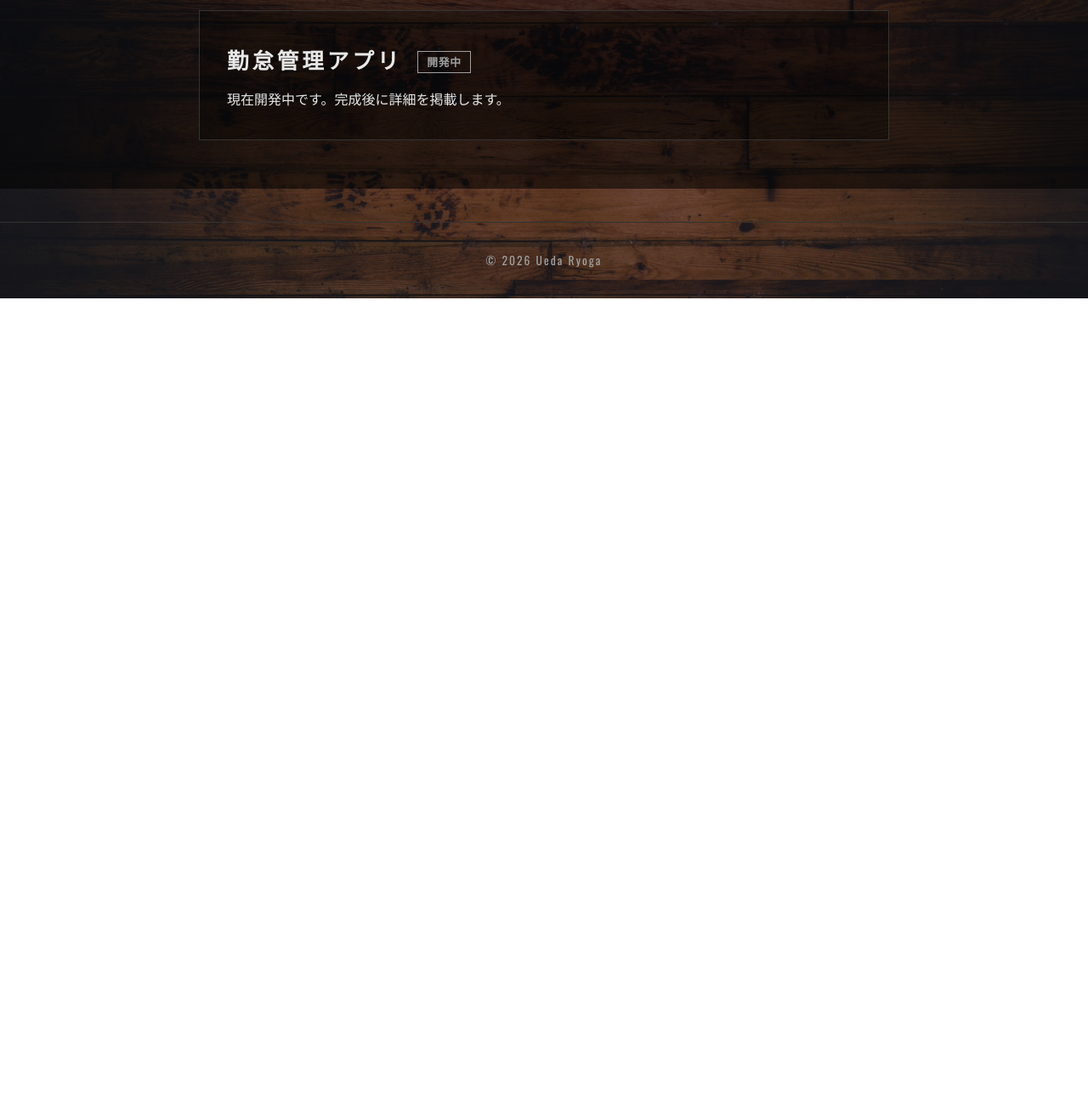
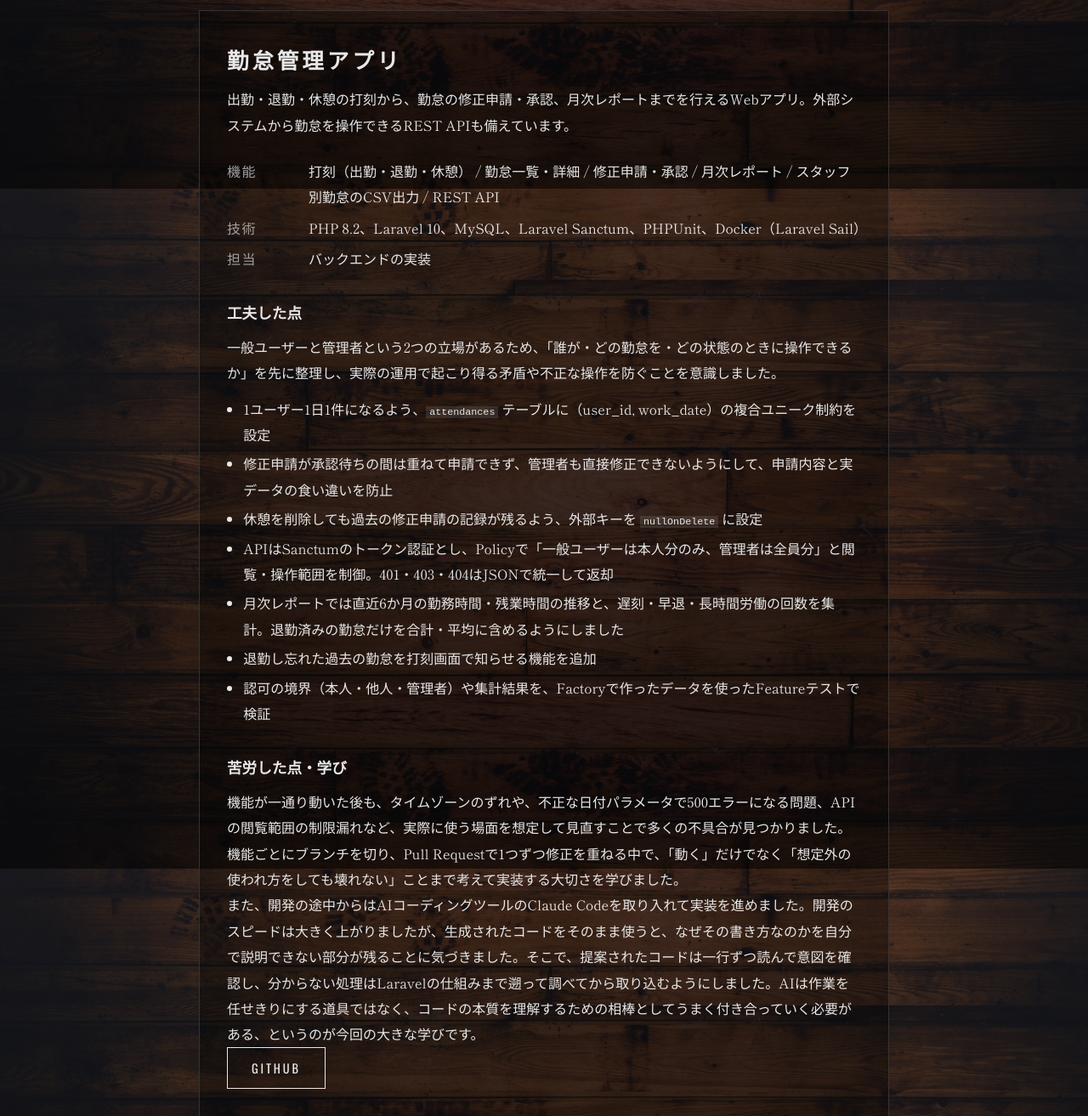
Before and after one commit to ryoga613/profilePage2, a plain HTML site: page html/works.html in a window 1280 px wide. Shown: the part 1378-2691 px from the top of the page at 85% size. Before the commit the page ends 1729 px from the top, so only its background shows below. Drawn offline with nearby package versions, Linux system fonts and the light colour scheme; a web font is replaced by a local one.

Commit message:
Worksに勤怠管理アプリの紹介を追加
- 「開発中」の仮置きを、機能・技術・工夫した点・学びを含む紹介に差し替え
- Claude Code を活用した開発での学びを追記
- GitHubリンクとページのmeta descriptionを追加

Co-Authored-By: Claude Opus 5.5 <noreply@anthropic.com>

```diff
--- a/html/works.html
+++ b/html/works.html
@@ -4,7 +4,7 @@
 <head>
   <meta charset="UTF-8">
   <meta name="viewport" content="width=device-width, initial-scale=1">
-  <meta name="description" content="上田凌雅の制作物一覧。Laravel製の書籍レビューアプリ book_shelf など。">
+  <meta name="description" content="上田凌雅の制作物一覧。Laravel製の書籍レビューアプリ book_shelf、勤怠管理アプリなど。">
   <link rel="preconnect" href="https://fonts.googleapis.com">
   <link rel="preconnect" href="https://fonts.gstatic.com" crossorigin>
   <link
@@ -71,8 +71,42 @@
     </article>
 
     <article class="card reveal">
-      <h2>勤怠管理アプリ <span class="badge">開発中</span></h2>
-      <p>現在開発中です。完成後に詳細を掲載します。</p>
+      <h2>勤怠管理アプリ</h2>
+      <p>出勤・退勤・休憩の打刻から、勤怠の修正申請・承認、月次レポートまでを行えるWebアプリ。外部システムから勤怠を操作できるREST APIも備えています。</p>
+      <dl class="spec">
+        <dt>機能</dt>
+        <dd>打刻（出勤・退勤・休憩） / 勤怠一覧・詳細 / 修正申請・承認 / 月次レポート / スタッフ別勤怠のCSV出力 / REST API</dd>
+        <dt>技術</dt>
+        <dd>PHP 8.2、Laravel 10、MySQL、Laravel Sanctum、PHPUnit、Docker（Laravel Sail）</dd>
+        <dt>担当</dt>
+        <dd>バックエンドの実装</dd>
+      </dl>
+
+      <h3>工夫した点</h3>
+      <p>
+        一般ユーザーと管理者という2つの立場があるため、「誰が・どの勤怠を・どの状態のときに操作できるか」を先に整理し、実際の運用で起こり得る矛盾や不正な操作を防ぐことを意識しました。
+      </p>
+      <ul>
+        <li>1ユーザー1日1件になるよう、<code>attendances</code> テーブルに（user_id, work_date）の複合ユニーク制約を設定</li>
+        <li>修正申請が承認待ちの間は重ねて申請できず、管理者も直接修正できないようにして、申請内容と実データの食い違いを防止</li>
+        <li>休憩を削除しても過去の修正申請の記録が残るよう、外部キーを <code>nullOnDelete</code> に設定</li>
+        <li>APIはSanctumのトークン認証とし、Policyで「一般ユーザーは本人分のみ、管理者は全員分」と閲覧・操作範囲を制御。401・403・404はJSONで統一して返却</li>
+        <li>月次レポートでは直近6か月の勤務時間・残業時間の推移と、遅刻・早退・長時間労働の回数を集計。退勤済みの勤怠だけを合計・平均に含めるようにしました</li>
+        <li>退勤し忘れた過去の勤怠を打刻画面で知らせる機能を追加</li>
+        <li>認可の境界（本人・他人・管理者）や集計結果を、Factoryで作ったデータを使ったFeatureテストで検証</li>
+      </ul>
+
+      <h3>苦労した点・学び</h3>
+      <p>
+        機能が一通り動いた後も、タイムゾーンのずれや、不正な日付パラメータで500エラーになる問題、APIの閲覧範囲の制限漏れなど、実際に使う場面を想定して見直すことで多くの不具合が見つかりました。機能ごとにブランチを切り、Pull Requestで1つずつ修正を重ねる中で、「動く」だけでなく「想定外の使われ方をしても壊れない」ことまで考えて実装する大切さを学びました。
+      </p>
+      <p>
+        また、開発の途中からはAIコーディングツールのClaude Codeを取り入れて実装を進めました。開発のスピードは大きく上がりましたが、生成されたコードをそのまま使うと、なぜその書き方なのかを自分で説明できない部分が残ることに気づきました。そこで、提案されたコードは一行ずつ読んで意図を確認し、分からない処理はLaravelの仕組みまで遡って調べてから取り込むようにしました。AIは作業を任せきりにする道具ではなく、コードの本質を理解するための相棒としてうまく付き合っていく必要がある、というのが今回の大きな学びです。
+      </p>
+
+      <div class="card-links">
+        <a class="btn" href="https://github.com/ryoga613/Attendance--apprication">GitHub</a>
+      </div>
     </article>
   </main>
   <footer class="site-footer">&copy; 2026 Ueda Ryoga</footer>
```
